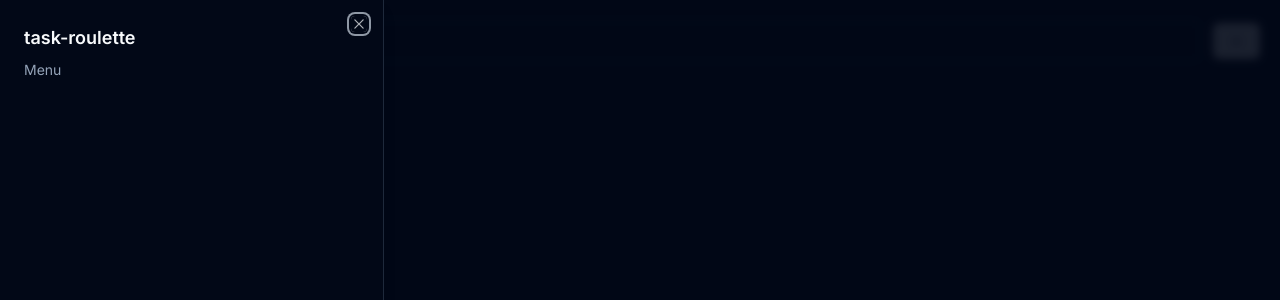
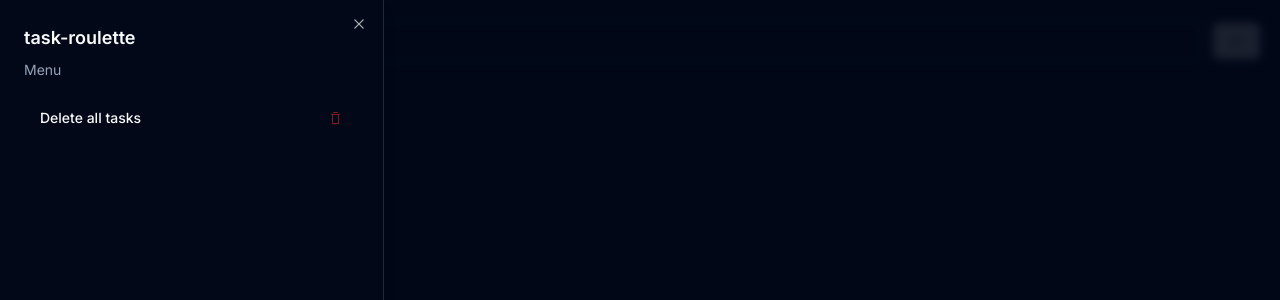
Before and after one commit to twsau/task-roulette, a Next.js app: page / in a window 1280 px wide. Both pictures are taken after a click on the button 43 px from the left and 41 px from the top of the page. Shown: the top 300 px of the page. Built offline with nearby package versions, Linux system fonts and the light colour scheme.

Commit message:
delete all tasks

```diff
--- a/components/Header.tsx
+++ b/components/Header.tsx
@@ -3,7 +3,7 @@
 import { useState } from "react";
 import { Input } from "./ui/input";
 import { Button } from "./ui/button";
-import { HamburgerMenuIcon, PlusIcon } from "@radix-ui/react-icons";
+import { HamburgerMenuIcon, PlusIcon, TrashIcon } from "@radix-ui/react-icons";
 import { addTask } from "@/state/actions/addTask";
 import {
   Sheet,
@@ -13,6 +13,17 @@ import {
   SheetTitle,
   SheetTrigger,
 } from "./ui/sheet";
+import {
+  AlertDialog,
+  AlertDialogAction,
+  AlertDialogCancel,
+  AlertDialogContent,
+  AlertDialogDescription,
+  AlertDialogTitle,
+  AlertDialogTrigger,
+} from "@radix-ui/react-alert-dialog";
+import { AlertDialogFooter, AlertDialogHeader } from "./ui/alert-dialog";
+import { setTasks } from "@/state/actions/setTasks";
 
 export const Header: React.FC = () => {
   const [newTaskText, setNewTaskText] = useState("");
@@ -30,6 +41,30 @@ export const Header: React.FC = () => {
             <SheetTitle>task-roulette</SheetTitle>
             <SheetDescription>Menu</SheetDescription>
           </SheetHeader>
+          <div className="py-5">
+            <AlertDialog>
+              <AlertDialogTrigger asChild>
+                <Button className="flex w-full justify-between" variant="ghost">
+                  Delete all tasks
+                  <TrashIcon className="text-destructive" />
+                </Button>
+              </AlertDialogTrigger>
+              <AlertDialogContent>
+                <AlertDialogHeader>
+                  <AlertDialogTitle>Are you absolutely sure?</AlertDialogTitle>
+                  <AlertDialogDescription>
+                    This action cannot be undone.
+                  </AlertDialogDescription>
+                </AlertDialogHeader>
+                <AlertDialogFooter>
+                  <AlertDialogCancel>Cancel</AlertDialogCancel>
+                  <AlertDialogAction onClick={() => setTasks([])}>
+                    Continue
+                  </AlertDialogAction>
+                </AlertDialogFooter>
+              </AlertDialogContent>
+            </AlertDialog>
+          </div>
         </SheetContent>
       </Sheet>
       <form className="flex w-full items-center gap-3">
```
